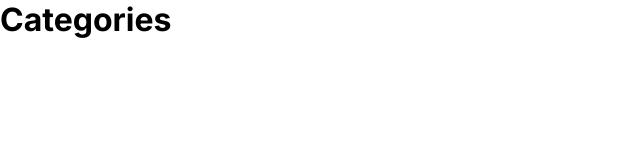
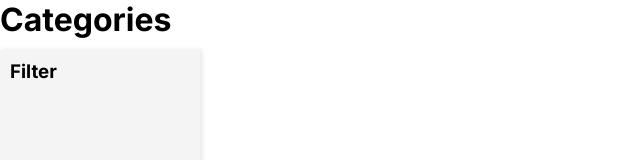
Before and after one commit to edwinarroyolopez/riwi-gates-ecommerce, a Next.js app in the folder apps/customer/: page /categories in a window 1280 px wide. Shown: the top 160 px of the page, without its empty margins (0-640 px from the left). Built offline with nearby package versions, Linux system fonts and the light colour scheme.

Commit message:
aside test

```diff
--- /dev/null
+++ b/apps/customer/src/app/categories/FelipeJimenez/Aside.tsx
@@ -0,0 +1,26 @@
+"use client";
+
+import React from "react";
+
+
+const Aside = () => {
+    const buttonStyle: React.CSSProperties = {
+        position: "fixed",
+            left: 0,
+            top: 50,
+            width: "200px",
+            height: "100vh",
+            backgroundColor: "#f4f4f4",
+            padding: "10px",
+            boxShadow: "2px 0 5px rgba(0, 0, 0, 0.1)"
+      };
+
+    return (
+        <aside style={buttonStyle}>
+            <h3>Filter</h3>
+
+        </aside>
+    )
+}
+
+export default Aside
--- a/apps/customer/src/app/categories/page.tsx
+++ b/apps/customer/src/app/categories/page.tsx
@@ -1,8 +1,16 @@
+import Aside from "./FelipeJimenez/Aside"
+
 const CategoriesPage = () => {
+
     return (
-        <div>
-        <h1>Categories</h1>
-        </div>
+        <main>
+             <div>
+                <h1>Categories</h1>
+            </div>
+
+            <Aside></Aside>
+        </main>
+
     );
 }
 export default CategoriesPage;
```
